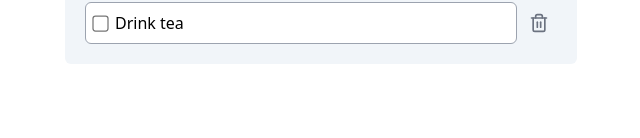
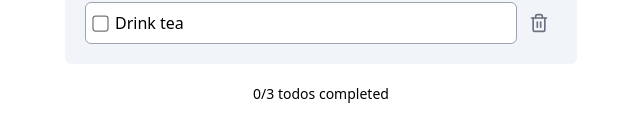
Before and after one commit to MatvisivRoman/vite-tailwind-css-ts, a React (Vite) app: page / in a window 1280 px wide. Shown: the part 280-418 px from the top of the page, without its empty margins (319-959 px from the left). Built offline with nearby package versions, Linux system fonts and the light colour scheme.

Commit message:
feature: delete all completed

```diff
--- a/src/App.tsx
+++ b/src/App.tsx
@@ -1,6 +1,7 @@
 import { useState } from "react";
 import AddTodoForm from "./components/AddTodoForm";
 import TodoList from "./components/TodoList";
+import TodoSummary from "./components/TodoSummary";
 import { dummyData } from "./data/todos";
 
 function App() {
@@ -17,7 +18,7 @@
       prevTodos =>
         [
           {
-            id: prevTodos[0] ? prevTodos[0].id + 1 : 0,
+            id: Date.now(),
             title,
             completed: false
 
@@ -31,6 +32,10 @@
     setTodos(prevTodos => prevTodos.filter(todo => todo.id !== id));
   }
 
+  function deleteAllCompleted() {
+    setTodos(prevTodos => prevTodos.filter(todo => !todo.completed));
+  }
+
   return (
     <main className="py-10 h-screen space-y-5 overflow-x-auto">
       <h1 className="font-bold text-3xl text-center">Your Todos</h1>
@@ -42,6 +47,10 @@
           onDelete={deleteTodo}
         />
       </div>
+      <TodoSummary
+        todos={todos}
+        deleteAllCompleted={deleteAllCompleted}
+      />
     </main>
   )
 }
--- /dev/null
+++ b/src/components/TodoSummary.tsx
@@ -0,0 +1,29 @@
+import { Todo } from "../types/todo";
+
+interface TodoSummaryProps {
+    todos: Todo[];
+    deleteAllCompleted: () => void;
+}
+
+export default function TodoSummary({
+    todos,
+    deleteAllCompleted
+}: TodoSummaryProps) {
+    const completedTodos = todos.filter(todo => todo.completed);
+
+    return (
+        <div className="text-center space-y-2">
+            <p className="text-sm font-medium">
+                {completedTodos.length}/{todos.length} todos completed
+            </p>
+            {completedTodos.length > 0 && (
+                <button
+                    onClick={deleteAllCompleted}
+                    className="text-red-500 hover:underline text-sm font-medium"
+                >
+                    Delete all completed
+                </button>
+            )}
+        </div>
+    );
+}
```
